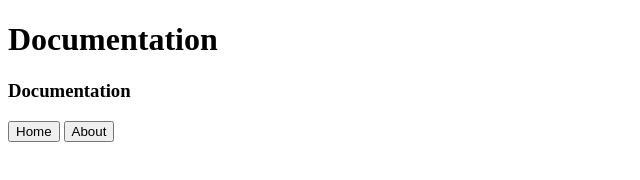
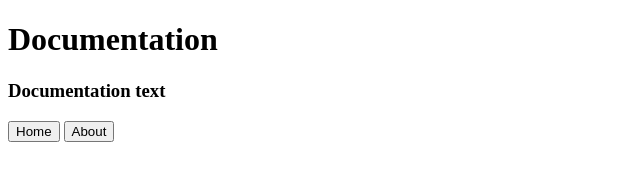
Before and after one commit to Michael-Dougherty17/377-Team-2, a website: page public/documentation.html in a window 1280 px wide. Shown: the full height of the page, 0-640 px from the left. Drawn offline with Linux system fonts and the light colour scheme.

Commit message:
Update documentation.html

```diff
--- a/public/documentation.html
+++ b/public/documentation.html
@@ -12,7 +12,7 @@
                 <h1>Documentation</h1>
             </div>
             <div class="about_text">
-               <h3>Documentation</h3>
+               <h3>Documentation text</h3>
             </div>
             <a href="index.html"><button class="button" type="button" id="home_button" name="home_button">Home</button></a>
             <a href="about.html"><button class="button" type="button" id="about_button" name="about_button">About</button></a>
```
